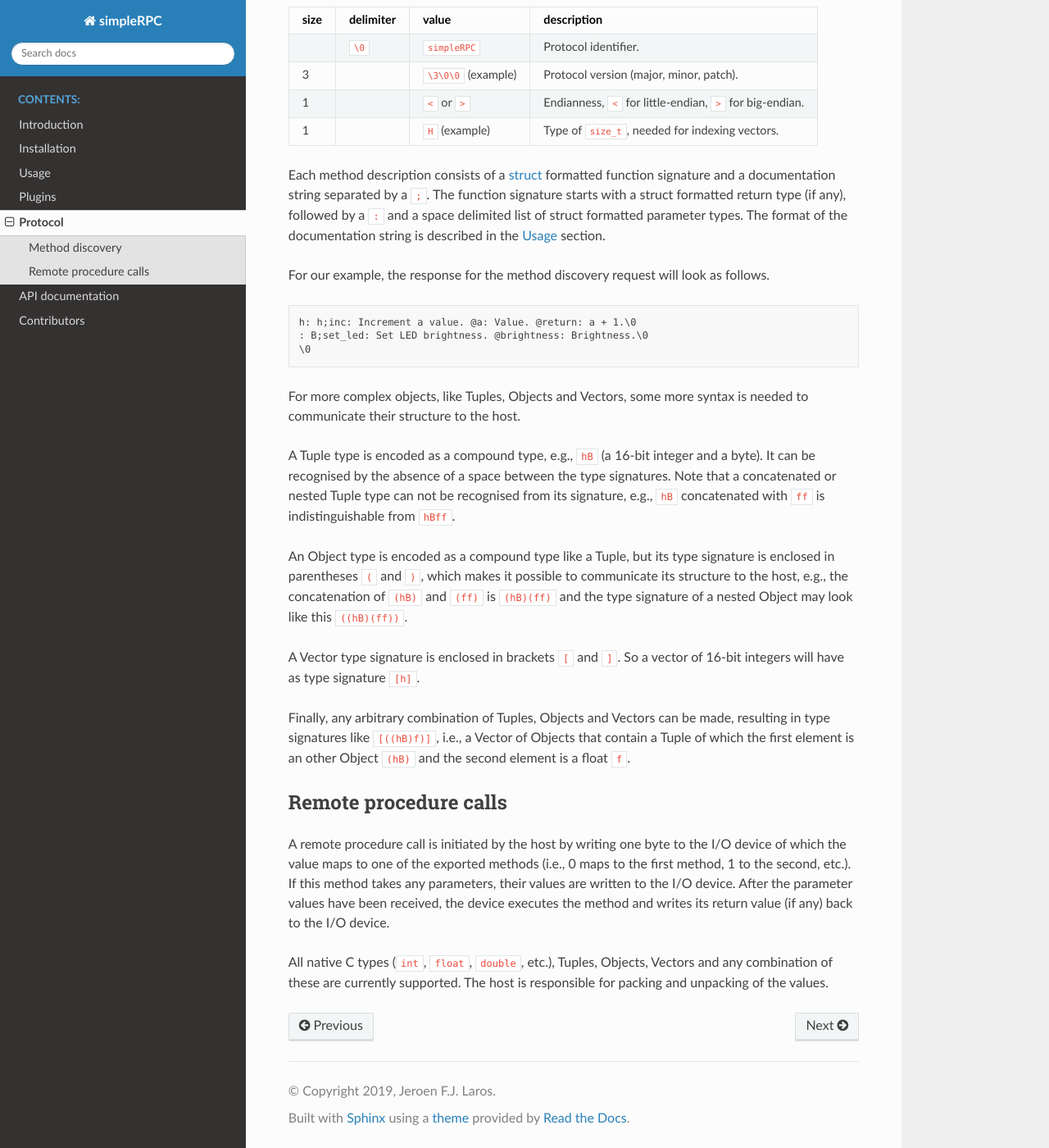
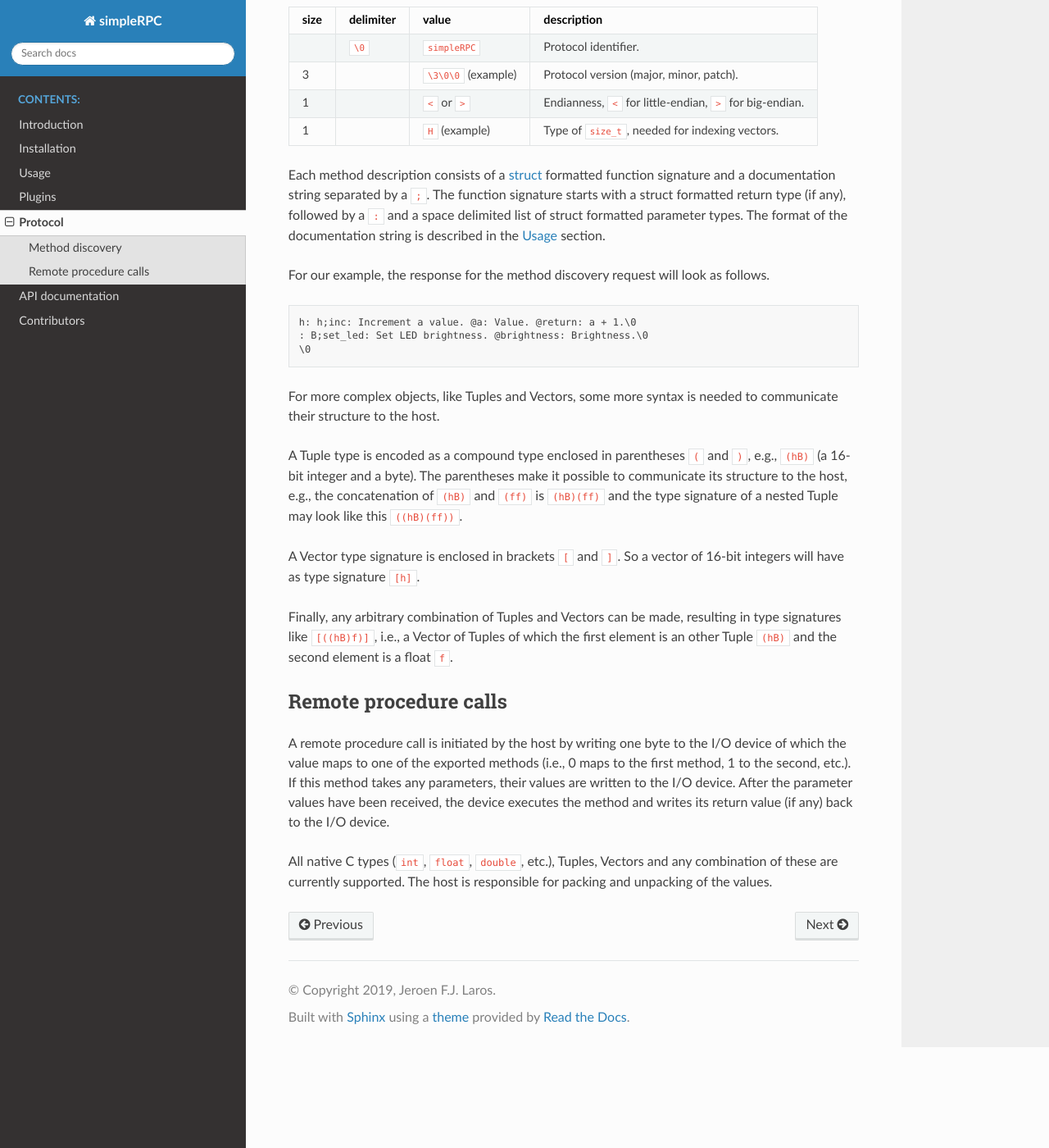
Before and after one commit to jfjlaros/simpleRPC, a Sphinx documentation site: the page built from docs/protocol.rst, in a window 1280 px wide and 1400 px high, scrolled down 613 px. Shown: the whole window at 82% size. Built offline with Sphinx 7.4.7 and the Read the Docs theme 2.0.0, drawn with Linux system fonts in a browser that asks for light colours.

Commit message:
Documentation.

```diff
--- a/docs/protocol.rst
+++ b/docs/protocol.rst
@@ -65,28 +65,23 @@ follows.
     : B;set_led: Set LED brightness. @brightness: Brightness.\0
     \0
 
-For more complex objects, like Tuples, Objects and Vectors, some more syntax is
-needed to communicate their structure to the host.
+For more complex objects, like Tuples and Vectors, some more syntax is needed
+to communicate their structure to the host.
 
-A Tuple type is encoded as a compound type, e.g., ``hB`` (a 16-bit integer and
-a byte). It can be recognised by the absence of a space between the type
-signatures. Note that a concatenated or nested Tuple type can not be recognised
-from its signature, e.g., ``hB`` concatenated with ``ff`` is indistinguishable
-from ``hBff``.
-
-An Object type is encoded as a compound type like a Tuple, but its type
-signature is enclosed in parentheses ``(`` and ``)``, which makes it possible
+A Tuple type is encoded as a compound type enclosed in parentheses ``(`` and
+``)``, e.g., ``(hB)`` (a 16-bit integer and a byte).
+The parentheses make it possible
 to communicate its structure to the host, e.g., the concatenation of ``(hB)``
-and ``(ff)`` is ``(hB)(ff)`` and the type signature of a nested Object may look
+and ``(ff)`` is ``(hB)(ff)`` and the type signature of a nested Tuple may look
 like this ``((hB)(ff))``.
 
 A Vector type signature is enclosed in brackets ``[`` and ``]``. So a vector of
 16-bit integers will have as type signature ``[h]``.
 
-Finally, any arbitrary combination of Tuples, Objects and Vectors can be made,
-resulting in type signatures like ``[((hB)f)]``, i.e., a Vector of Objects that
-contain a Tuple of which the first element is an other Object ``(hB)`` and
-the second element is a float ``f``.
+Finally, any arbitrary combination of Tuples and Vectors can be made, resulting
+in type signatures like ``[((hB)f)]``, i.e., a Vector of Tuples of which the
+first element is an other Tuple ``(hB)`` and the second element is a float
+``f``.
 
 
 Remote procedure calls
@@ -99,9 +94,9 @@ parameters, their values are written to the I/O device. After the parameter
 values have been received, the device executes the method and writes its return
 value (if any) back to the I/O device.
 
-All native C types (``int``, ``float``, ``double``, etc.), Tuples, Objects,
-Vectors and any combination of these are currently supported. The host is
-responsible for packing and unpacking of the values.
+All native C types (``int``, ``float``, ``double``, etc.), Tuples, Vectors and
+any combination of these are currently supported. The host is responsible for
+packing and unpacking of the values.
 
 
 .. _struct: https://docs.python.org/3.5/library/struct.html#format-strings
```
Also changed, not shown: docs/usage.rst (+5 -5 lines).
